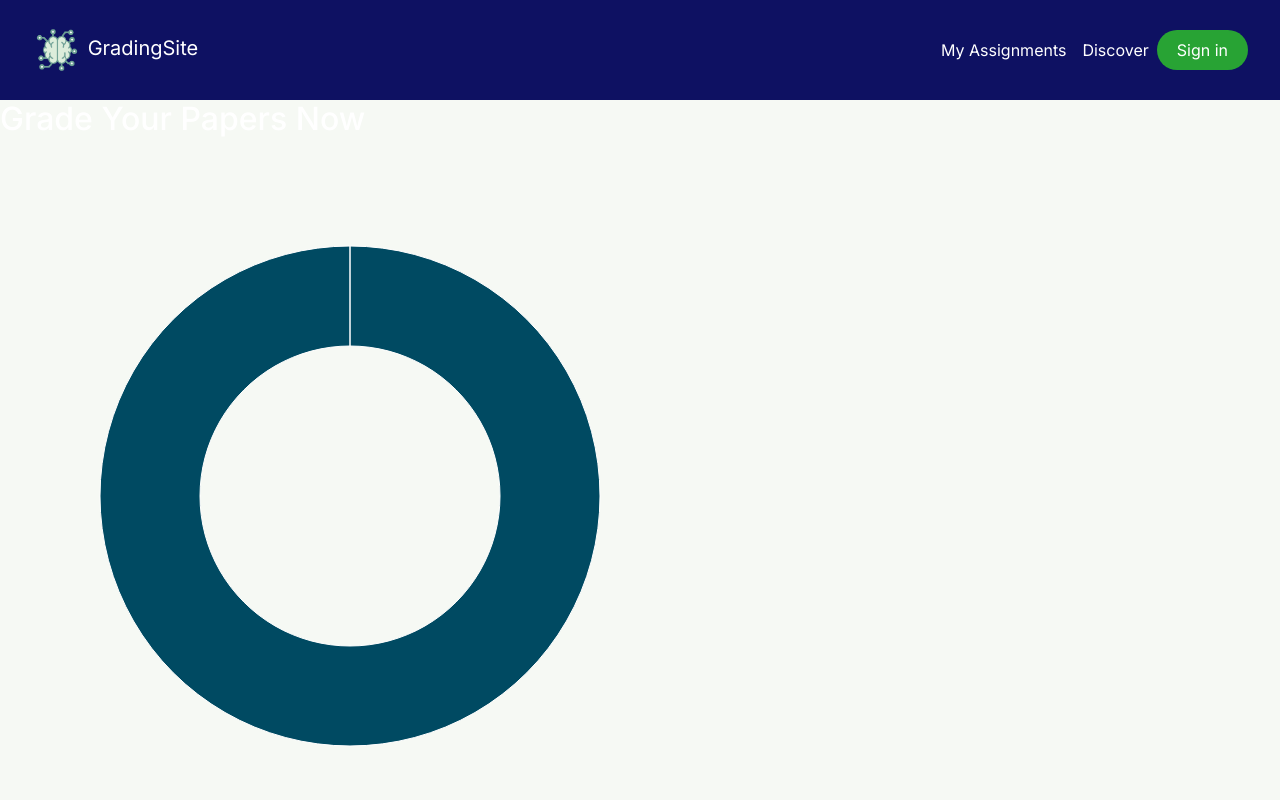
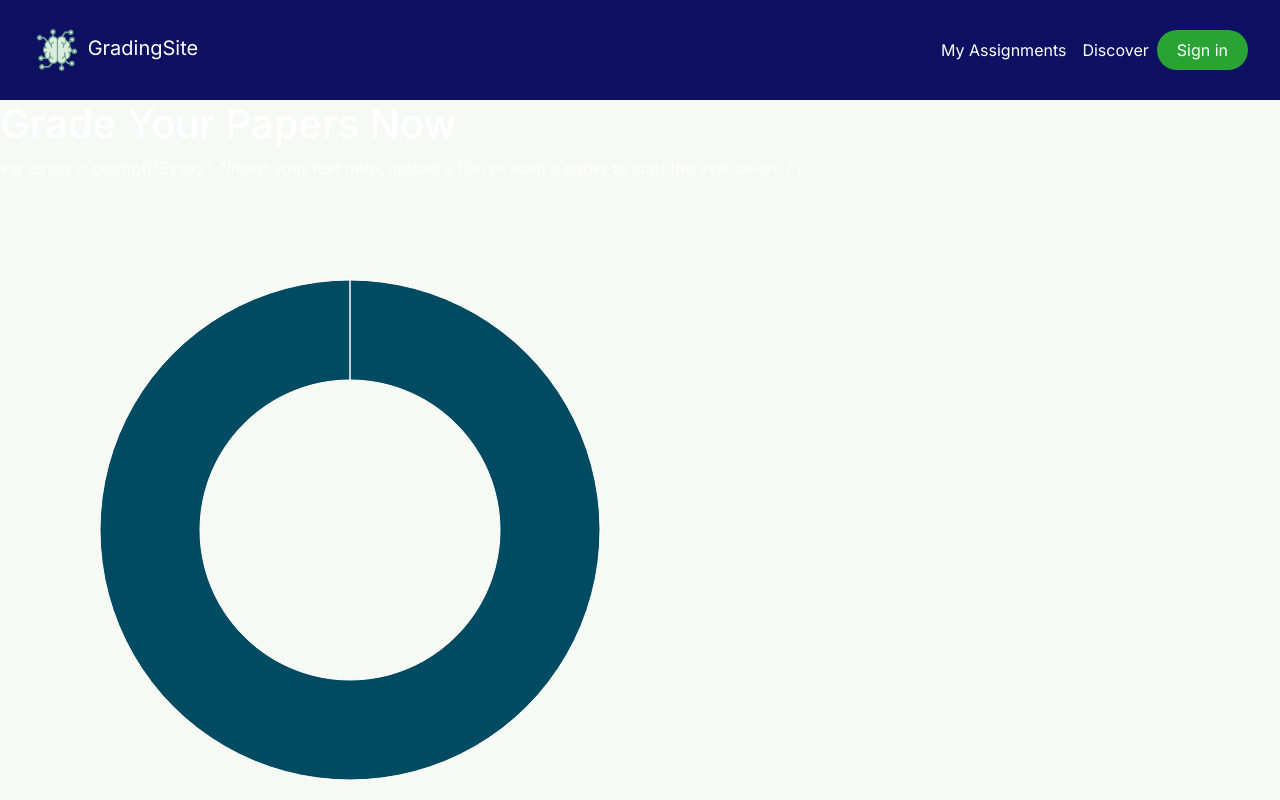
Before and after one commit to coderpr0grammer/GradingSite, a React (Create React App) app: page /my-assignments in a window 1280 px wide. Shown: the top 800 px of the page. Built offline with nearby package versions, Linux system fonts and the light colour scheme.

Commit message:
Update MyAssignments.js

```diff
--- a/src/components/pages/MyAssignments/MyAssignments.js
+++ b/src/components/pages/MyAssignments/MyAssignments.js
@@ -8,7 +8,8 @@ function MyAssignments() {
   return (
     <div className="App">
       <header className="App-header">
-      <h2>Grade Your Papers Now</h2>
+      <h1>Grade Your Papers Now</h1>
+      var essay = prompt("Essay", "Insert your text here, upload a file, or scan a paper to start the evaluation...");
         <PieChart width={700} height={700}>
         <Pie data={data} dataKey="score" outerRadius={250} fill="#ECF8E5" innerRadius={150} startAngle={90} endAngle={450}/>
         </PieChart>
```
